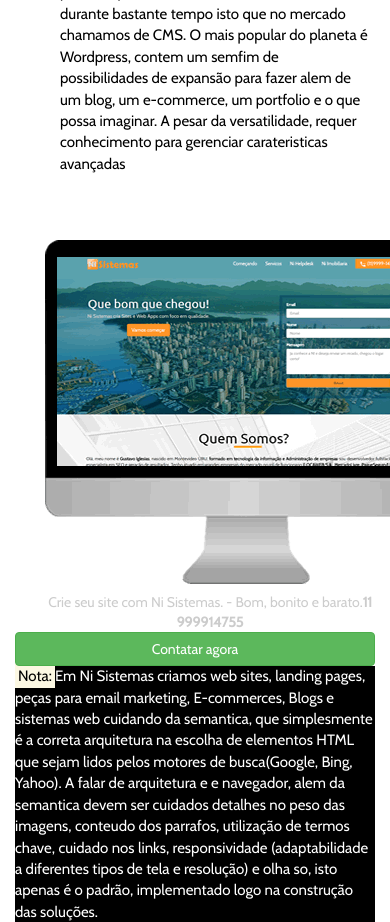
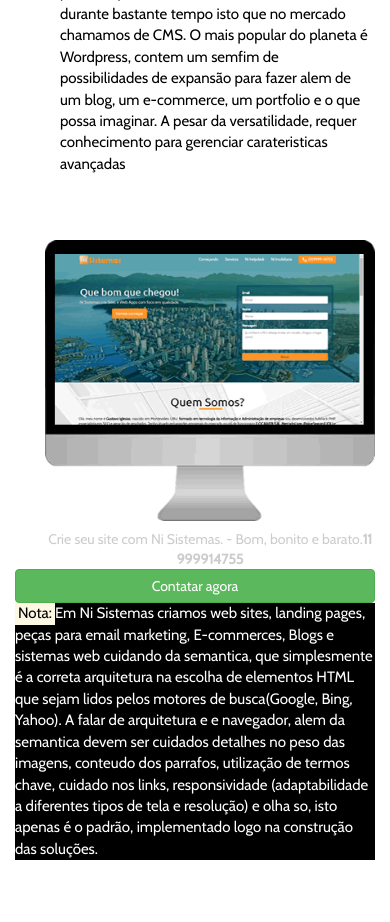
Before and after one commit to gusviaja/NiSistemas, a PHP site: page / in a window 390 px wide. Shown: the part 5123-6045 px from the top of the page. Run offline with PHP 8.4, Linux system fonts and the light colour scheme.

Commit message:
corrigida responsividade de imgdosArtigos

```diff
--- a/criacaoDeSistema.php
+++ b/criacaoDeSistema.php
@@ -6,7 +6,7 @@
 
 			<div class="col-md-5">
 				<figure class="imgCriacaoDeSistema">
-  					<img clas="img img-responsive" src="./img/imgCriacaoDeSistema.png" alt="Criação de sistemas" title="Ni Sistemas cria sistemas em São Paulo" width="404" height="344">
+  					<img class="img img-responsive" src="./img/imgCriacaoDeSistema.png" alt="Criação de sistemas" title="Ni Sistemas cria sistemas em São Paulo" width="404" height="344">
   					<figcaption>Crie seu sitema com Ni Sistemas. - Bom, bonito e barato.<strong>11 999914755</strong></figcaption>
 				</figure>
 				<a href="https://api.whatsapp.com/send?lang=pt&phone=5511999914755" class="btn btn-block btn-success">Contatar agora</a>
--- a/criacaoDeSite.php
+++ b/criacaoDeSite.php
@@ -16,7 +16,7 @@
 			</div>
 			<div class="col-md-5">
 				<figure class="imgCriacaoDeSite">
-  					<img clas="img img-responsive" src="./img/imgCriacaoDeSite.png" alt="Criação de sites" title="Ni Sistemas cria sites em São Paulo" width="404" height="344">
+  					<img class="img-responsive" src="./img/imgCriacaoDeSite.png" alt="Criação de sites" title="Ni Sistemas cria sites em São Paulo" width="404" height="344">
   					<figcaption>Crie seu site com Ni Sistemas. - Bom, bonito e barato.<strong>11 999914755</strong></figcaption>
 				</figure>
 				<a href="https://api.whatsapp.com/send?lang=pt&phone=5511999914755" class="btn btn-block btn-success">Contatar agora</a>
```
